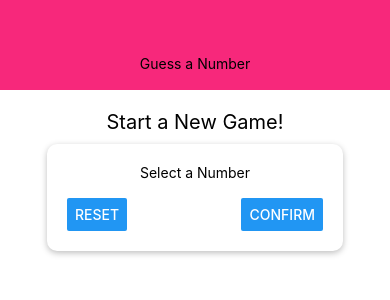
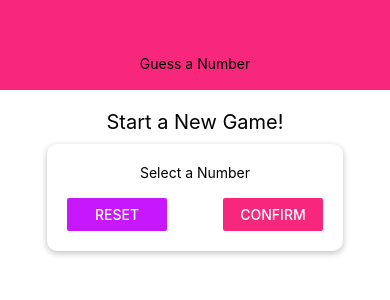
Before and after one commit to YogeshKinekar/guess_number, a React Native app: screen / in a window 390 px wide. Shown: the top 300 px of the page. Built offline with nearby package versions, Linux system fonts and the light colour scheme.

Commit message:
feat: Added constant color theming

```diff
--- a/components/Header.js
+++ b/components/Header.js
@@ -1,5 +1,7 @@
 import React from "react";
 import { View, Text, StyleSheet } from "react-native";
+
+import colors from "../screens/constants/colors";
 
 const Header = props => {
  return (
@@ -15,7 +17,7 @@
         width: '100%',
         height: 90,
         paddingTop: 36,
-        backgroundColor: '#f7287b',
+        backgroundColor: colors.primary,
         alignItems: 'center',
         justifyContent: 'center'
     },
--- a/screens/StartGameScreen.js
+++ b/screens/StartGameScreen.js
@@ -2,6 +2,7 @@
  import { View, Text, StyleSheet, TextInput, Button } from "react-native";
 
  import Card from "../components/Card";
+ import colors from "./constants/colors";
 
  const StartGameScreen = props => {
     return (
@@ -11,8 +12,12 @@
    <Text>Select a Number</Text>
    <TextInput />
    <View style={styles.buttonContainer}>
-      <Button title="RESET" onPress={() => {}}/>
-      <Button title="CONFIRM" onPress={() => {}}/>
+    <View style={styles.button}>
+      <Button title="RESET" onPress={() => {}} color={colors.accent}/>
+      </View>
+      <View style={styles.button}>
+      <Button title="CONFIRM" onPress={() => {}} color={colors.primary}/>
+      </View>
    </View>
  </Card>
  </View>
@@ -38,7 +43,9 @@
       flexDirection: 'row',
       width: '100%',
       justifyContent: 'space-between',
-
+    },
+    button: {
+      width: 100
     }
  });
 
--- /dev/null
+++ b/screens/constants/colors.js
@@ -0,0 +1,4 @@
+export default {
+    primary: '#f7287b',
+    accent: '#c717fc'
+};
```
